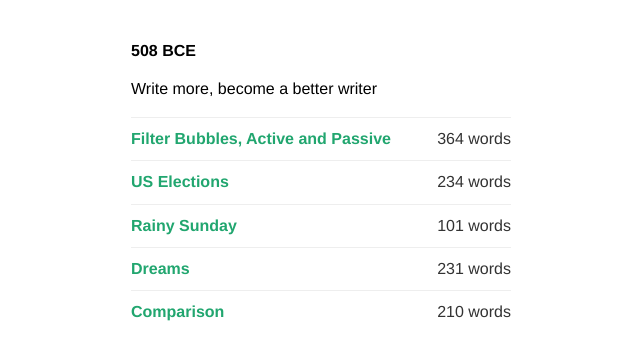
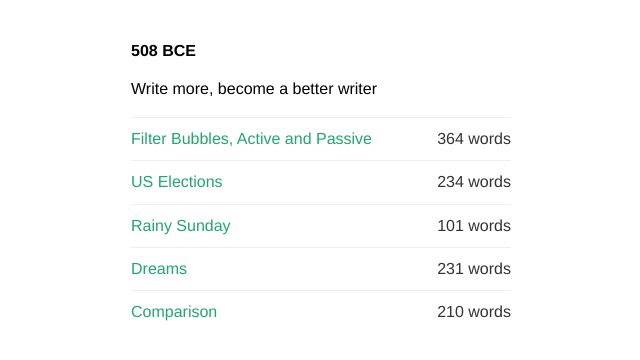
Before and after one commit to capshaw/508bce, a Jekyll site: the page built from index.html, in a window 1280 px wide. Shown: the top 360 px of the page, without its empty margins (319-959 px from the left). Built offline with Jekyll 4.4.1, drawn with Linux system fonts in a browser that asks for light colours.

Commit message:
Update main.css

```diff
--- a/static/css/main.css
+++ b/static/css/main.css
@@ -10,7 +10,6 @@ h1 {
 a {
   color: #21A66F;
   text-decoration: none;
-  font-weight: bold;
 }
 
 a.nice-link {
```
